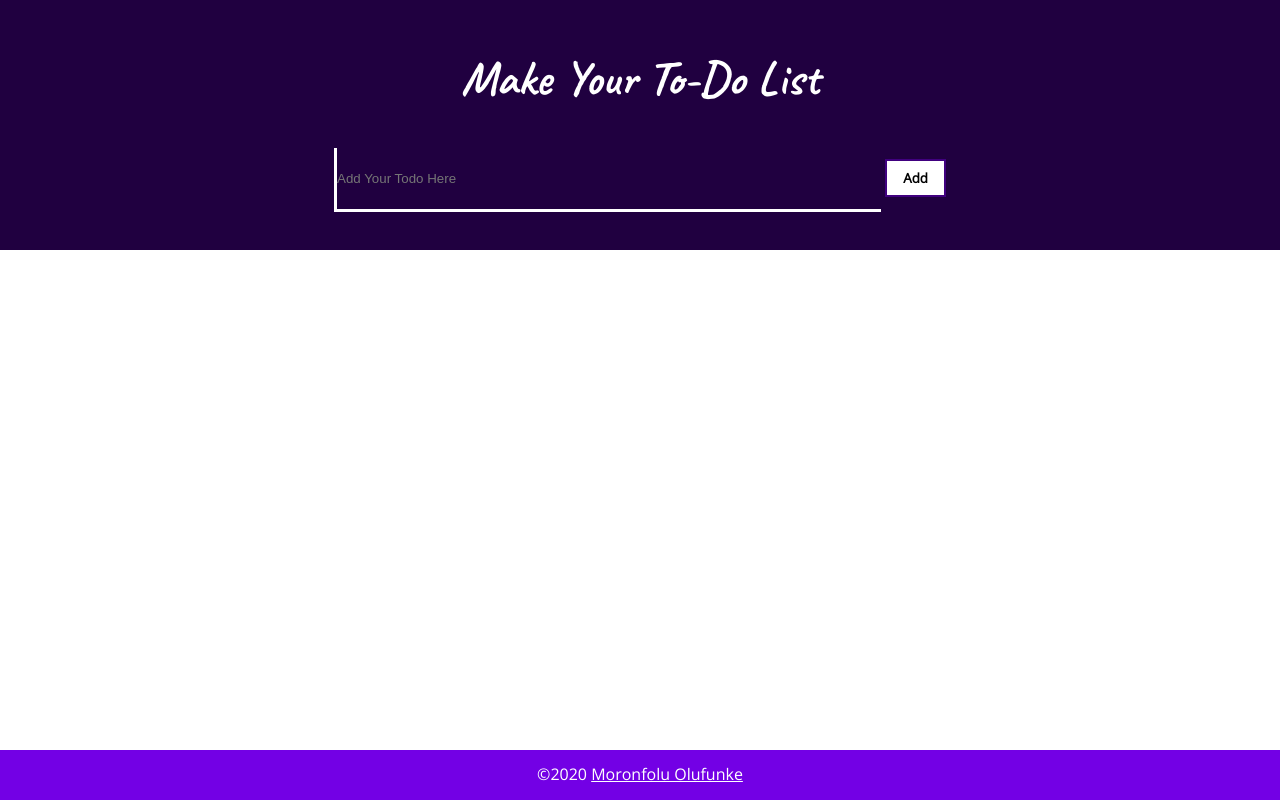
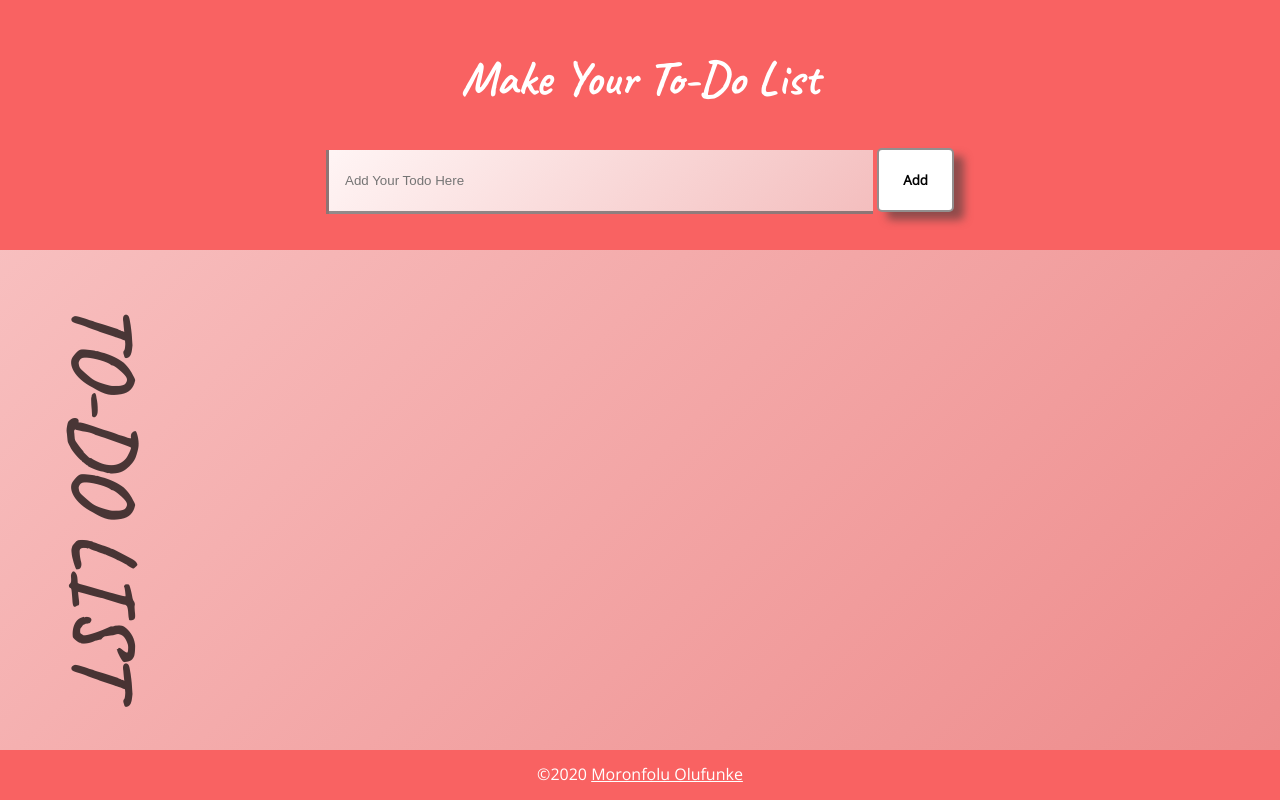
Before and after one commit to MoeRayo/Dev-Task-TodoList, a website: page index.html in a window 1280 px wide. Drawn offline with nearby package versions, Linux system fonts and the light colour scheme.

Commit message:
feat: complete layout of the list section

```diff
--- a/css/layout/container.css
+++ b/css/layout/container.css
@@ -1,3 +1,23 @@
 main {
   grid-area: list;
+  background: linear-gradient(135deg, hsl(0, 80%, 86%), hsl(0, 74%, 74%));
+  position: relative;
 }
+
+.logo {
+  position: absolute;
+  font-family: "Caveat", cursive;
+  font-size: 5.5rem;
+  writing-mode: vertical-lr;
+  top: 50px;
+  left: 50px;
+  opacity: 0.7;
+}
+
+p {
+  /* background-color: hsl(0, 36%, 70%); */
+}
+
+div {
+  background-color: hsla(0, 6%, 24%, 0.568);
+}
--- a/css/layout/footer.css
+++ b/css/layout/footer.css
@@ -1,6 +1,6 @@
 footer {
   grid-area: footer;
-  background-color: #7300e5;
+  background-color: hsl(0, 93%, 68%);
   text-align: center;
   color: #ffffff;
   padding: 0.8rem 0;
--- a/css/layout/header.css
+++ b/css/layout/header.css
@@ -1,7 +1,9 @@
 header {
   grid-area: header;
   padding: 3rem 2rem;
-  background-color: #200040;
+
+  background-color: hsl(0, 93%, 68%);
+
   color: #fff;
   text-align: center;
 }
@@ -14,28 +16,34 @@ h1 {
 
 input {
   height: 4rem;
-  padding: 1rem 0;
+  padding: 0 1rem;
   width: 45%;
-  background-color: #200040;
+  background: linear-gradient(135deg, hsl(0, 100%, 98%), hsl(0, 70%, 85%));
   border: none;
-  border-bottom: 3px solid #fff;
-  border-left: 3px solid #fff;
-  color: #fff;
+  border-bottom: 3px solid #413a3a91;
+  border-left: 3px solid #413a3a91;
+  color: #000;
 }
 
 input:focus-within {
-  background-color: #40007f;
+  background: linear-gradient(135deg, hsl(0, 100%, 98%), hsl(0, 70%, 85%));
   border-right: 3px dashed #fff;
   border-top: 3px solid #fff;
-  border-left: 3px dashed#fff;
-  padding-left: 0.5rem;
   font-size: 1rem;
 }
 
 header button {
   background-color: #fff;
-  padding: 0.5rem 1rem;
-  border: 2px solid #40007f;
+  height: 4rem;
+
+  padding: 0.5rem 1.5rem;
+  border: 2px solid #413a3a91;
+  box-shadow: 10px 8px 9px #413a3a91;
+  border-radius: 5px;
   font-family: "Open Sans", sans-serif;
   font-weight: bold;
 }
+
+header button:hover {
+  background: linear-gradient(135deg, hsl(0, 100%, 98%), hsl(0, 70%, 85%));
+}
--- a/index.html
+++ b/index.html
@@ -18,7 +18,21 @@
         <input type="text" placeholder="Add Your Todo Here" />
         <button type="button">Add</button>
       </header>
-      <main></main>
+      <main>
+        <p class="logo">TO-DO LIST</p>
+        <!-- <div>
+          Lorem ipsum dolor, sit amet consectetur adipisicing elit. Veritatis
+          commodi porro pariatur iste ab tempore expedita, voluptas id iure
+          voluptates consequuntur et aliquam quas blanditiis quia natus vitae
+          tenetur! Fuga!
+        </div>
+        <p>
+          Lorem ipsum dolor sit, amet consectetur adipisicing elit. Illo modi
+          ratione labore obcaecati repellendus rerum, explicabo laudantium
+          temporibus eius omnis doloribus commodi beatae at consequuntur maiores
+          in amet esse aliquid.
+        </p> -->
+      </main>
       <footer>
         &copy;2020 <a href="https://github.com/MoeRayo">Moronfolu Olufunke</a>
       </footer>
```
